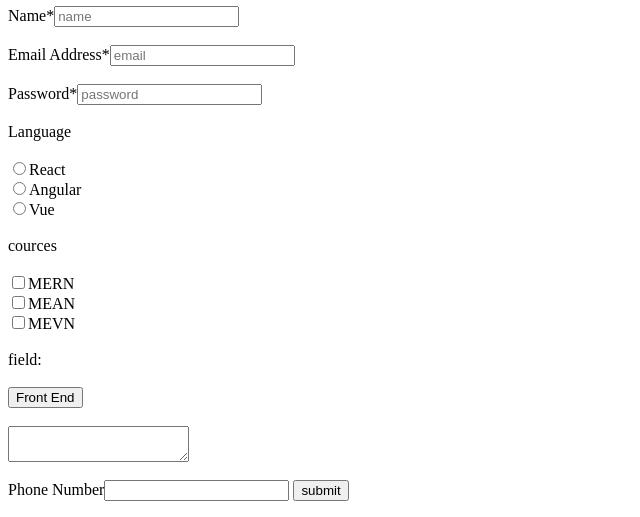
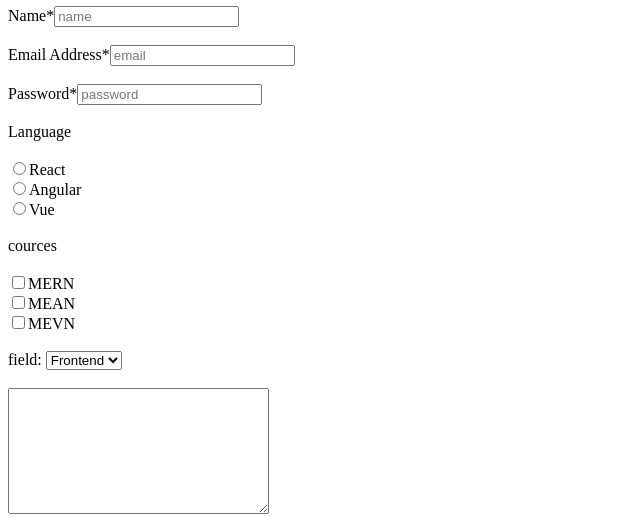
Before and after one commit to kusumakrish/project1, a plain HTML site: page index.html in a window 1280 px wide. Shown: the part 60-577 px from the top of the page, without its empty margins (0-640 px from the left). Drawn offline with Linux system fonts and the light colour scheme.

Commit message:
Update index.html

```diff
--- a/index.html
+++ b/index.html
@@ -16,12 +16,14 @@
            <input type="checkbox">MERN<br>
            <input type="checkbox">MEAN<br>
            <input type="checkbox">MEVN<br><br>
-           field:<br><br>
-           <button>Front End</button><br><br>
-           <textarea WIDTH="20"height="20"></textarea><br><br>
+           field:
+           <select >
+               <option value="frontend"> Frontend </option>
+               <option value="backend"> Backend</option>
+           </select><br> <br>
+           <textarea cols="30" rows="8"></textarea><br><br>
            Phone Number<input type="number">
            <button>submit</button>
-
         </forms>
         <h1>TABLE</h1>
         <a href="assesment2-1.html">Click Here </a>
```
